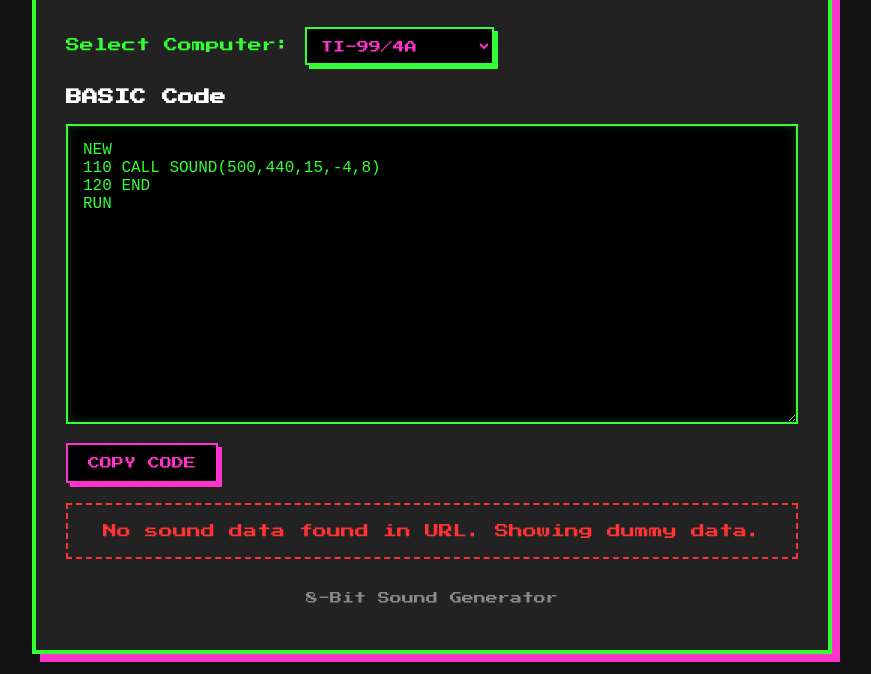
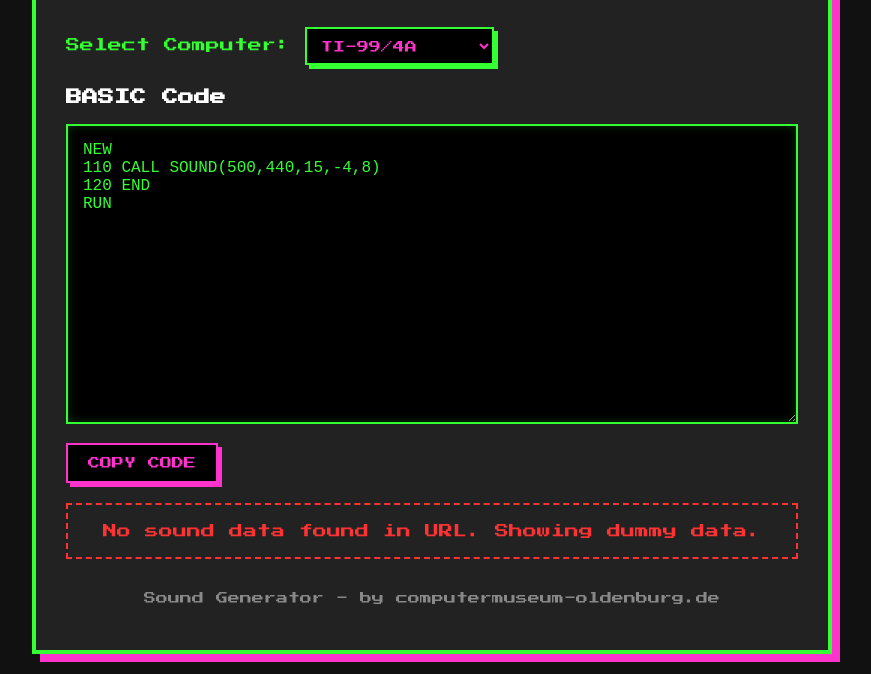
Before and after one commit to Hamschter-HSB/xr-museum-client, a plain HTML site: page index.html in a window 1280 px wide. Shown: the part 165-839 px from the top of the page, without its empty margins (208-1079 px from the left). Drawn offline with Linux system fonts and the light colour scheme.

Commit message:
Update footer text for Sound Generator

```diff
--- a/index.html
+++ b/index.html
@@ -37,7 +37,7 @@
         </main>
 
         <footer>
-            <p>8-Bit Sound Generator</p>
+            <p>Sound Generator - by computermuseum-oldenburg.de</p>
         </footer>
     </div>
 
```
